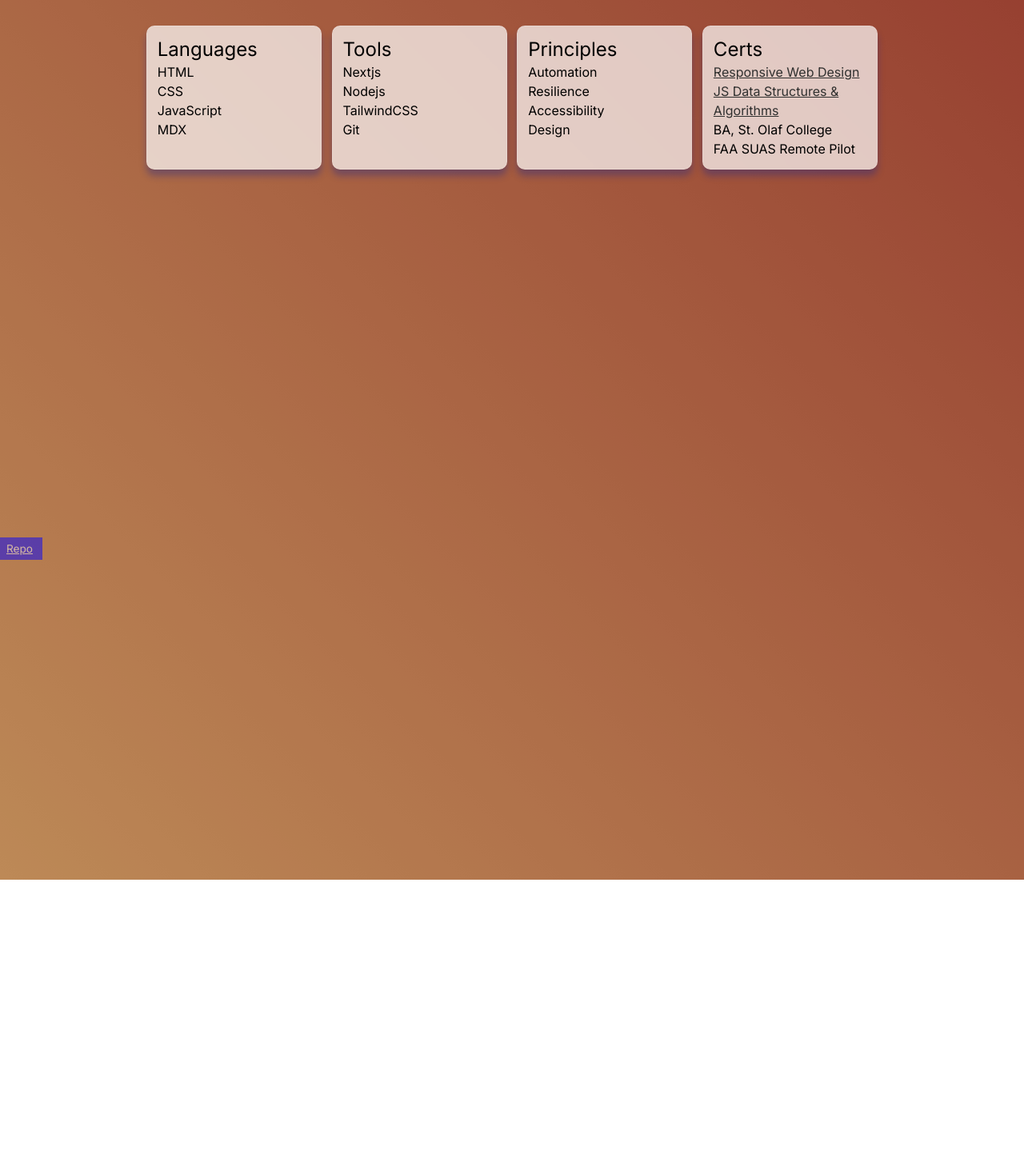
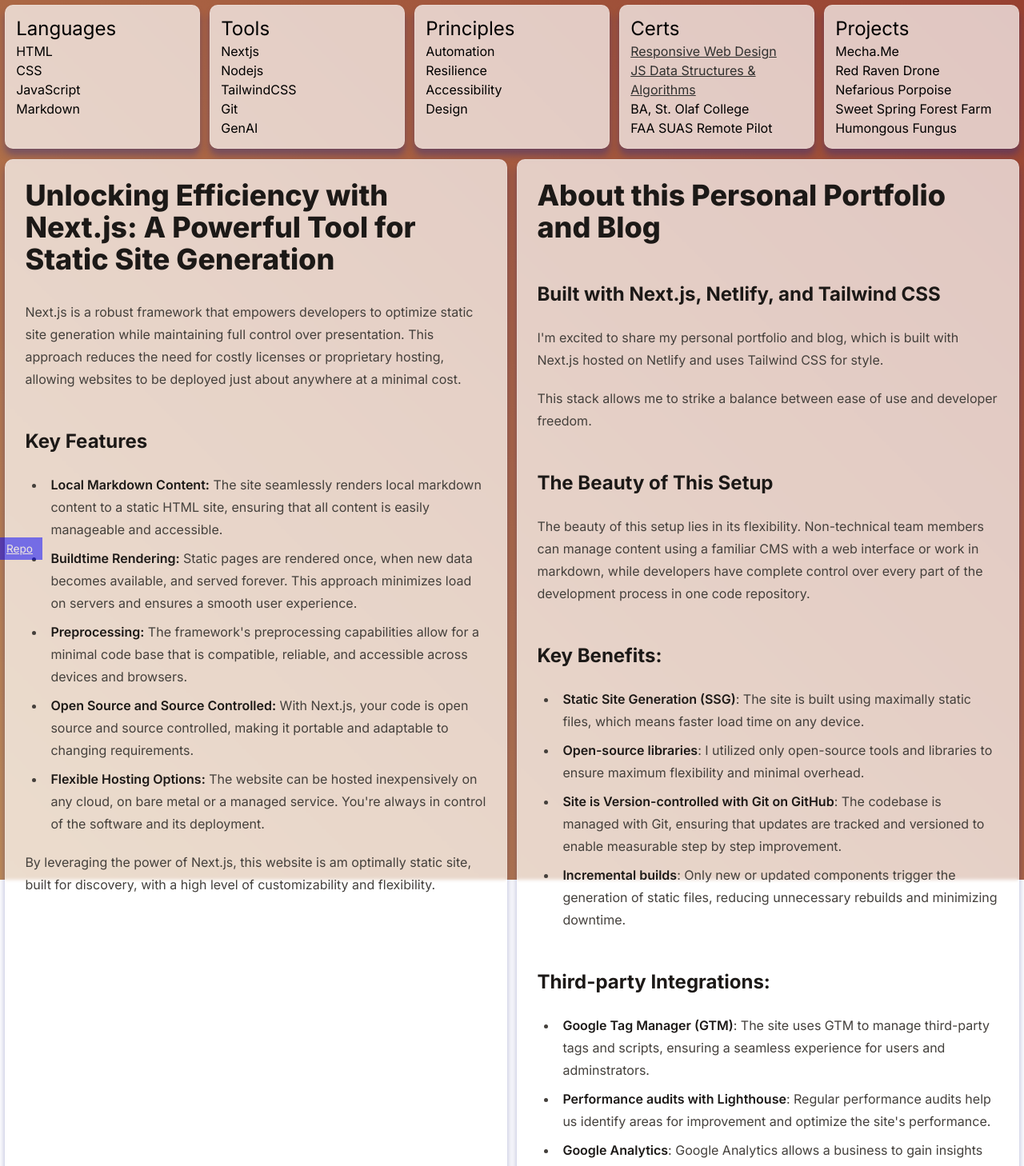
Before and after one commit to jeugster/jonathaneugster-nextjs, a Next.js app: page / in a window 1280 px wide. Shown: the part 100-1558 px from the top of the page at 80% size. Before the commit the page ends 800 px from the top, so only its background shows below. Built offline with nearby package versions, Linux system fonts and the light colour scheme.

Commit message:
Updated frontpage adding posts

```diff
--- a/app/globals.css
+++ b/app/globals.css
@@ -20,14 +20,14 @@
  a:hover {
   @apply opacity-75;
  }
+}
 
- /* Post Elements */
+/* Article Div Elements */
  article {
-  @apply max-w-prose bg-opacity-95;
-  color: rgb(0, 0, 0);
+  @apply prose prose-stone max-w-prose bg-opacity-95 indent-0 p-6;
+  /* @layer .card */
+  margin: 0.5vw;
   flex: 1 1 10rem;
-  padding: 0.3rem;
-  margin: 0.5vw;
   background: hsla(0, 0%, 100%, 0.7);
   box-shadow: 0 8px 8px 0 rgba(31, 38, 135, 0.37);
   backdrop-filter: blur(2px);
@@ -35,11 +35,20 @@
   border: 1.5px solid rgba(255, 255, 255, 0.18);
   min-width: 32ch;
   max-width: 64ch;
- }
- article p {
-  @apply py-1;
-  text-indent: 0.5em;
- }
+
+    p {
+        @apply py-0;
+        }
+    ul {
+        --tw-prose-bullets: color black;
+    }
+    /* li {
+    color:hsla(0, 0%, 0%, 1)
+    } */
+    /* li::before {
+        content: "•"; color: rgb(0, 0, 0); margin-right: 1em;
+    } */
+  }
 
  /* Nav Elements */
  .header {
@@ -84,7 +93,7 @@
   flex-wrap: wrap;
   justify-content: center;
   place-content: center;
-  margin: calc(2rem - 0.5vw);
+  /* margin: calc(2rem - 0.5vw); */
  }
  .card > ul {
   padding: 0.5rem;
@@ -156,6 +165,4 @@
   opacity: 80%;
  }
 
- .mdx {
- }
-}
+ /* .mdx {} */
--- a/app/page.js
+++ b/app/page.js
@@ -1,9 +1,12 @@
 import Resume from '@components/Resume'
+import Posts from '@/components/ManualPosts'
 
 export default function Home() {
  return (
   <div>
-   <Resume />
+
+         <Resume />
+         <Posts />
   </div>
  )
 }
--- /dev/null
+++ b/components/ManualPosts.js
@@ -0,0 +1,51 @@
+export default function Posts(){
+  return (
+  <div className="cardwrapper grid-flow-row flex-nowrap">
+    <article className="">
+    <h1>Unlocking Efficiency with Next.js: A Powerful Tool for Static Site Generation</h1>
+
+    <p>Next.js is a robust framework that empowers developers to optimize static site generation while maintaining full control over presentation. This approach reduces the need for costly licenses or proprietary hosting, allowing websites to be deployed just about anywhere at a minimal cost.</p>
+
+    <h2>Key Features</h2>
+
+    <ul>
+      <li><strong>Local Markdown Content:</strong> The site seamlessly renders local markdown content to a static HTML site, ensuring that all content is easily manageable and accessible.</li>
+      <li><strong>Buildtime Rendering:</strong> Static pages are rendered once, when new data becomes available, and served forever. This approach minimizes load on servers and ensures a smooth user experience.</li>
+      <li><strong>Preprocessing:</strong> The framework's preprocessing capabilities allow for a minimal code base that is compatible, reliable, and accessible across devices and browsers.</li>
+      <li><strong>Open Source and Source Controlled:</strong> With Next.js, your code is open source and source controlled, making it portable and adaptable to changing requirements.</li>
+      <li><strong>Flexible Hosting Options:</strong> The website can be hosted inexpensively on any cloud, on bare metal or a managed service. You're always in control of the software and its deployment.</li>
+    </ul>
+
+    <p>By leveraging the power of Next.js, this website is am optimally static site, built for discovery, with a high level of customizability and flexibility.</p>
+    </article>
+      <article className="">
+
+    <h1>About this Personal Portfolio and Blog</h1>
+    <h2>Built with Next.js, Netlify, and Tailwind CSS</h2>
+
+    <p>I'm excited to share my personal portfolio and blog, which is built with Next.js hosted on Netlify and uses Tailwind CSS for style.</p>
+
+    <p>This stack allows me to strike a balance between ease of use and developer freedom.</p>
+
+    <h2>The Beauty of This Setup</h2>
+    <p>The beauty of this setup lies in its flexibility. Non-technical team members can manage content using a familiar CMS with a web interface or work in markdown, while developers have complete control over every part of the development process in one code repository.</p>
+
+    <h2>Key Benefits:</h2>
+    <ul>
+      <li><strong>Static Site Generation (SSG)</strong>: The site is built using maximally static files, which means faster load time on any device.</li>
+      <li><strong>Open-source libraries</strong>: I utilized only open-source tools and libraries to ensure maximum flexibility and minimal overhead.</li>
+      <li><strong>Site is Version-controlled with Git on GitHub</strong>: The codebase is managed with Git, ensuring that updates are tracked and versioned to enable measurable step by step improvement.</li>
+      <li><strong>Incremental builds</strong>: Only new or updated components trigger the generation of static files, reducing unnecessary rebuilds and minimizing downtime.</li>
+    </ul>
+
+    <h2>Third-party Integrations:</h2>
+    <ul>
+      <li><strong>Google Tag Manager (GTM)</strong>: The site uses GTM to manage third-party tags and scripts, ensuring a seamless experience for users and adminstrators.</li>
+      <li><strong>Performance audits with Lighthouse</strong>: Regular performance audits help us identify areas for improvement and optimize the site's performance.</li>
+      <li><strong>Google Analytics</strong>: Google Analytics allows a business to gain insights into user behavior and make data-driven decisions.</li>
+      <li><strong>Accessibility (a11y) first</strong>: Our builds are configured to fail if accessibility errors are detected, ensuring that our site is usable by a diverse audience with a mind towards equity and inclusion for all.</li>
+    </ul>
+    </article>
+  </div >
+    )
+}
--- a/components/Resume.js
+++ b/components/Resume.js
@@ -1,7 +1,7 @@
 import Link from 'next/link'
 
 export default function Resume() {
- return (
+    return (
   <div className="cardwrapper">
    <div className="card">
     <ul>
@@ -11,7 +11,7 @@ export default function Resume() {
      <li>HTML</li>
      <li>CSS</li>
      <li>JavaScript</li>
-     <li>MDX</li>
+     <li>Markdown</li>
     </ul>
    </div>
    <div className="card">
@@ -23,7 +23,8 @@ export default function Resume() {
      <li>Nextjs</li>
      <li>Nodejs</li>
      <li>TailwindCSS</li>
-     <li>Git</li>
+                    <li>Git</li>
+                    <li>GenAI</li>
      {/* <li>
                     <i className="fab fa-docker"></i> Docker
                 </li>
@@ -61,7 +62,30 @@ export default function Resume() {
      <li>BA, St. Olaf College</li>
      <li>FAA SUAS Remote Pilot</li>
     </ul>
-   </div>
+         </div>
+         <div className="card">
+              <ul>
+        <li>
+            <h2>Projects</h2>
+                 </li>
+                 <li>
+                     Mecha.Me
+                 </li>
+                 <li>
+                     Red Raven Drone
+                 </li>
+                 <li>
+                     Nefarious Porpoise
+                 </li>
+                 <li>
+                     Sweet Spring Forest Farm
+                 </li>
+                 <li>
+                     Humongous Fungus
+                 </li>
+
+    </ul>
+         </div>
   </div>
  )
 }
--- a/tailwind.config.js
+++ b/tailwind.config.js
@@ -8,10 +8,10 @@ module.exports = {
  options: {
   keyframes: true,
  },
- theme: {
-  ///extend: {
-  // backgroundImage: {},
-  //},
- },
+//  theme: {
+//   extend: {
+//    backgroundImage: {},
+//   },
+//  },
  plugins: [require('@tailwindcss/typography'), require('@tailwindcss/forms')],
 }
```
Also changed, not shown: app/posts/[slug]/live/WhyNextJS.md (renamed from app/posts/[slug]/live/Why NextJS.md), 1 other file (tests, documents, lock files or other folders).
